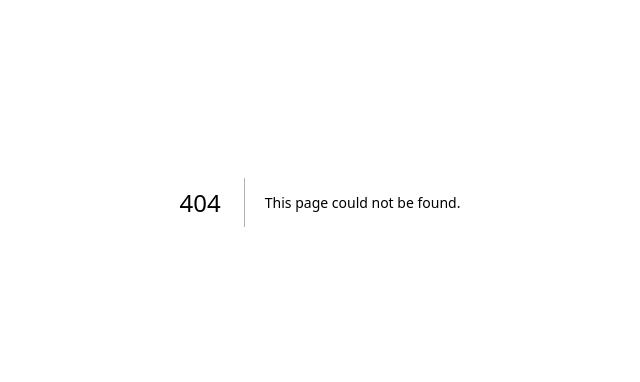
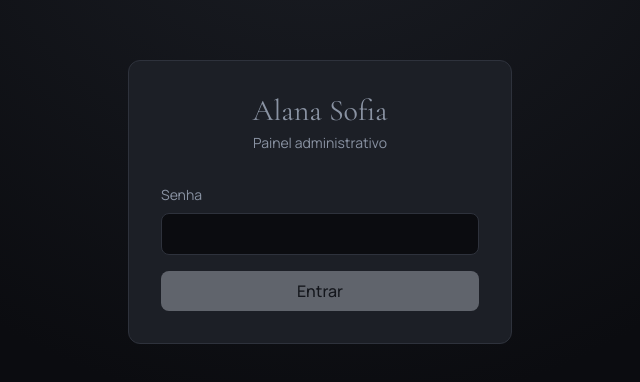
Before and after one commit to andsubala-lang/alanasofia15anos, a Next.js app: page /admin/login in a window 1280 px wide. Before the commit this address had no page. Shown: the part 198-580 px from the top of the page, without its empty margins (320-960 px from the left). Built offline with nearby package versions, Linux system fonts and the light colour scheme.

Commit message:
Create page.tsx

```diff
--- /dev/null
+++ b/app/admin/login/page.tsx
@@ -0,0 +1,70 @@
+"use client";
+
+import { useState, FormEvent } from "react";
+import { useRouter } from "next/navigation";
+
+export default function AdminLoginPage() {
+  const router = useRouter();
+  const [senha, setSenha] = useState("");
+  const [erro, setErro] = useState("");
+  const [enviando, setEnviando] = useState(false);
+
+  async function handleSubmit(e: FormEvent) {
+    e.preventDefault();
+    setErro("");
+    setEnviando(true);
+
+    const res = await fetch("/api/admin/login", {
+      method: "POST",
+      headers: { "Content-Type": "application/json" },
+      body: JSON.stringify({ password: senha }),
+    });
+
+    setEnviando(false);
+
+    if (res.ok) {
+      router.push("/admin");
+      router.refresh();
+    } else {
+      setErro("Senha incorreta. Tente novamente.");
+    }
+  }
+
+  return (
+    <main className="min-h-screen flex items-center justify-center px-6">
+      <form
+        onSubmit={handleSubmit}
+        className="w-full max-w-sm bg-graphite border border-slateline rounded-xl p-8"
+      >
+        <h1 className="font-display text-shimmer text-3xl text-center mb-1">
+          Alana Sofia
+        </h1>
+        <p className="text-steel text-center text-sm mb-8">
+          Painel administrativo
+        </p>
+
+        <label className="block text-sm text-steel mb-2" htmlFor="senha">
+          Senha
+        </label>
+        <input
+          id="senha"
+          type="password"
+          value={senha}
+          onChange={(e) => setSenha(e.target.value)}
+          className="w-full bg-onyx border border-slateline rounded-lg px-3 py-2 text-platinum focus:outline-none mb-4"
+          autoFocus
+        />
+
+        {erro && <p className="text-sm text-red-400 mb-4">{erro}</p>}
+
+        <button
+          type="submit"
+          disabled={enviando || !senha}
+          className="w-full bg-silver text-onyx font-medium rounded-lg py-2 disabled:opacity-40"
+        >
+          {enviando ? "Entrando…" : "Entrar"}
+        </button>
+      </form>
+    </main>
+  );
+}
```
